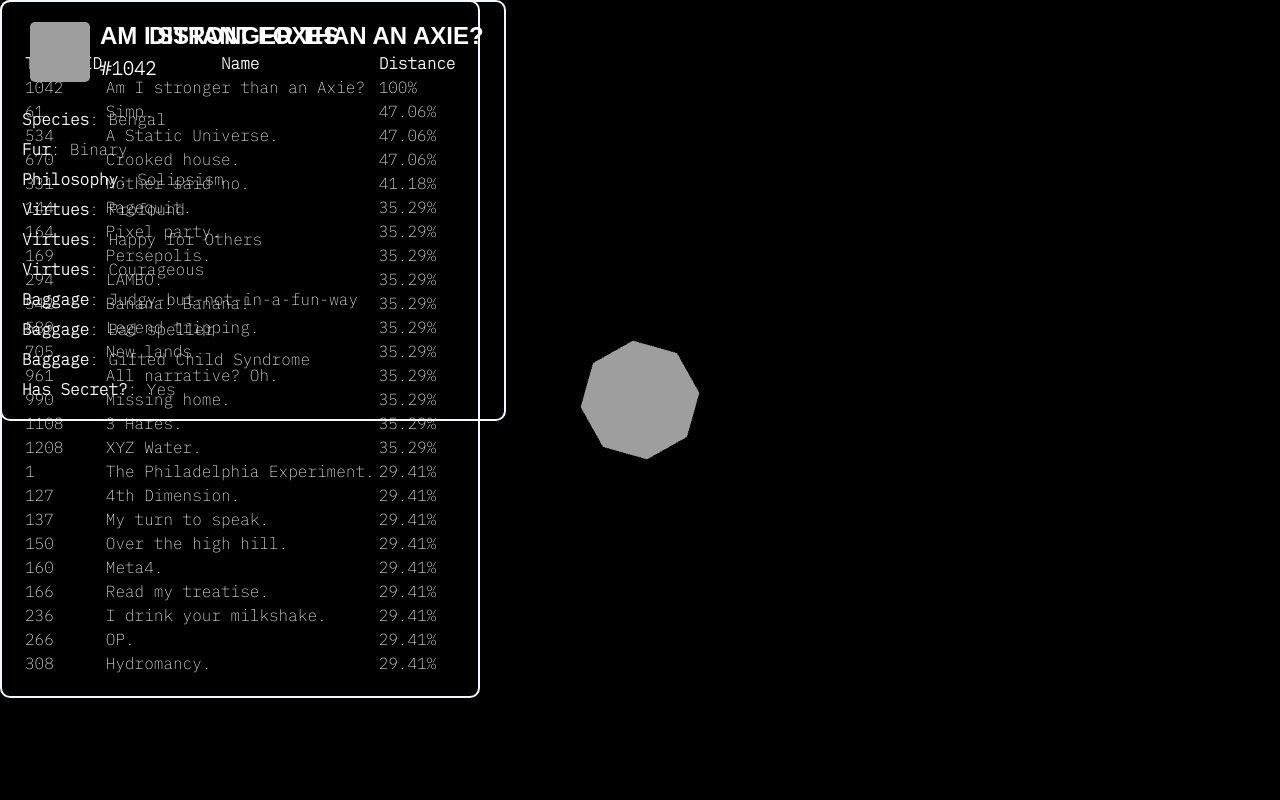
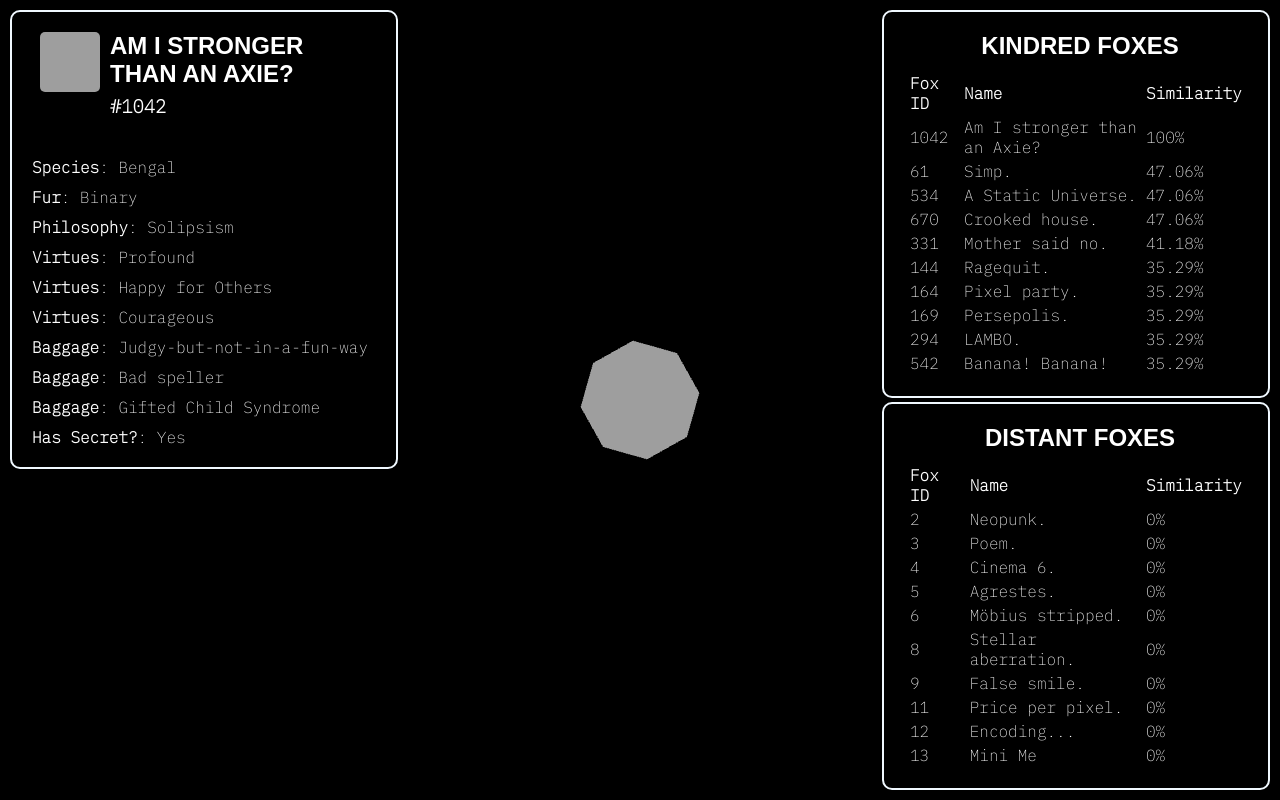
Before and after one commit to Screendead/a-fox-like-me, a React (Create React App) app: page /find/1042 in a window 1280 px wide. Built offline with nearby package versions, Linux system fonts and the light colour scheme; grey boxes are pictures that could not be loaded; a web font is replaced by a local one.

Commit message:
Fix random image texture rotation on load

```diff
--- a/src/models/fox-planet/FoxPlanet.tsx
+++ b/src/models/fox-planet/FoxPlanet.tsx
@@ -16,7 +16,10 @@ export function FoxPlanet(props: JSX.IntrinsicElements['mesh'] & { fox: Fox }) {
     tx = tx as THREE.Texture;
     tx.wrapS = tx.wrapT = THREE.RepeatWrapping;
     tx.repeat.set(1, 1);
+    tx.center.set(0.5, 0.5);
 
+    ref.current.rotation.z = 0;
+    tx.rotation = 0;
     setTexture(tx);
   });
 
@@ -24,7 +27,6 @@ export function FoxPlanet(props: JSX.IntrinsicElements['mesh'] & { fox: Fox }) {
     if (!texture) return;
 
     ref.current.rotation.z += 0.01;
-    texture.center.set(0.5, 0.5);
     texture.rotation -= 0.01;
   });
 
--- a/src/models/foximity.tsx
+++ b/src/models/foximity.tsx
@@ -70,7 +70,5 @@ export function foximity(tokenID: number): Foximity[] {
         proximityPercentage: Math.round(proximity / maxProximity * 10000) / 100,
       };
     })
-    .filter(result => result.proximityPercentage > 0)
-    .sort((a, b) => b.proximityPercentage - a.proximityPercentage)
-    .slice(0, 25);
+    .sort((a, b) => b.proximityPercentage - a.proximityPercentage);
 }
--- a/src/routes/a-fox-like-me/AFoxLikeMe.scss
+++ b/src/routes/a-fox-like-me/AFoxLikeMe.scss
@@ -15,14 +15,48 @@
   color: #fff;
 }
 
+.top {
+  &-left {
+    position: absolute;
+    top: 0;
+    left: 0;
+  }
+
+  &-right {
+    position: absolute;
+    top: 0;
+    right: 0;
+  }
+}
+
+.bottom {
+  &-left {
+    position: absolute;
+    bottom: 0;
+    left: 0;
+  }
+
+  &-right {
+    position: absolute;
+    bottom: 0;
+    right: 0;
+  }
+}
+
 .display {
   display: inline-block;
 
+  background-color: black;
   border: 2px;
   border-style: solid;
   border-radius: 10px;
   border-color: aliceblue;
   color: #fff;
+
+  margin: 10px;
+  min-width: 250px;
+  width: 30%;
+  max-width: 500px;
 }
 
 .internalDisplay {
@@ -49,9 +83,9 @@
 
 .component-title {
   font-family: 'Code 7x5',sans-serif;
-  margin-top: 0px;
+  margin-top: 0;
   margin-bottom: 6px;
-  display:block;
+  display: block;
 }
 
 .component-subtitle {
@@ -64,27 +98,41 @@
   height: 60px;
   width: 60px;
   margin-right: 10px;
-  display:flex;
-  align-items:center;
+  display: flex;
+  align-items: center;
   color: #fff;
 }
 
 .component-title {
   margin: auto;
-  display:grid;
+  display: grid;
 }
 
 .heading {
   padding-left: 8px;
+  margin-bottom: 10px;
 }
 
-.dFoxes {
-  max-width: 250px;
-  width: 90%;
+table {
   margin: auto;
-  font-size: x-small;
+  border-collapse: separate;
+  border-spacing: 5px 2px;
+
+  th {
+    text-align: left;
+    font-weight: bold;
+  }
+
+  td {
+    text-align: left;
+  }
 }
 
-.dFoxes td:nth-child(2) {
-  text-align: end;
+.fox-sublink {
+  color: #fff;
+  text-decoration: none;
+
+  &:hover {
+    text-decoration: underline;
+  }
 }
--- a/src/routes/a-fox-like-me/AFoxLikeMe.tsx
+++ b/src/routes/a-fox-like-me/AFoxLikeMe.tsx
@@ -1,6 +1,6 @@
 import "./AFoxLikeMe.scss";
 import { useEffect, useState } from "react";
-import { useParams } from "react-router-dom";
+import { Link, useParams } from "react-router-dom";
 import { Fox } from "../../models/fox/Fox";
 import { foximity } from "../../models/foximity";
 import { Canvas } from "@react-three/fiber";
@@ -44,7 +44,7 @@ export function AFoxLikeMe() {
           {fox && <FoxPlanet position={[0, 0, 0]} fox={fox} />}
         </Canvas>
       </div>
-      {fox && <div className="display">
+      {fox && <div className="display top-left">
         <div className="internalDisplay">
           <div className="heading">
             <img className="pfp" src={fox.image.replace('ipfs://', 'https://ipfs.io/ipfs/')} alt="pfp" />
@@ -54,39 +54,71 @@ export function AFoxLikeMe() {
             </span>
           </div>
           <ul>
-            {fox.attributes.map(a => {
-              return (<li key={a.trait_type}>
+            {fox.attributes.map((a, i) => {
+              return (<li key={`fox-${fox.tokenId}-attr-${i}`}>
                 <span className="trait-name">{a.trait_type}</span>: {a.value}
               </li>);
             })}
           </ul>
         </div>
       </div>}
-      <div className="experience-container">
-        <div className="display">
+      <div className="display top-right">
+        <div className="internalDisplay">
+          <div className="heading">
+            <h2 className="component-title">KINDRED FOXES</h2>
+          </div>
+          <table className="cFoxes">
+            <thead>
+              <tr>
+                <th>Fox ID</th>
+                <th>Name</th>
+                <th>Similarity</th>
+              </tr>
+            </thead>
+            <tbody>
+              {foximities
+                .slice(0, 10)
+                .map(f => (<tr key={f.fox.tokenId}>
+                    <td>{f.fox.tokenId}</td>
+                    <td>
+                      <Link className="fox-sublink" to={`/find/${f.fox.tokenId}`}>
+                        {f.fox.name}
+                      </Link>
+                    </td>
+                    <td>{f.proximityPercentage}%</td>
+                  </tr>))}
+            </tbody>
+          </table>
+        </div>
+      </div>
+      <div className="display bottom-right">
         <div className="internalDisplay">
           <div className="heading">
             <h2 className="component-title">DISTANT FOXES</h2>
           </div>
-            <table id="dFoxes">
+          <table className="dFoxes">
             <thead>
               <tr>
-                  <th>Token ID</th>
+                <th>Fox ID</th>
                 <th>Name</th>
-                  <th>Distance</th>
+                <th>Similarity</th>
               </tr>
             </thead>
             <tbody>
-                {foximities.map(f => (
-                  <tr key={f.fox.tokenId}>
+              {[...foximities]
+                .sort((a, b) => a.proximityPercentage - b.proximityPercentage)
+                .slice(0, 10)
+                .map(f => (<tr key={f.fox.tokenId}>
                     <td>{f.fox.tokenId}</td>
-                    <td>{f.fox.name}</td>
+                    <td>
+                      <Link className="fox-sublink" to={`/find/${f.fox.tokenId}`}>
+                        {f.fox.name}
+                      </Link>
+                    </td>
                     <td>{f.proximityPercentage}%</td>
-                  </tr>
-                ))}
+                  </tr>))}
             </tbody>
           </table>
-          </div>
         </div>
       </div>
     </>
```
Lines whose indentation alone changed are shown as unchanged.
